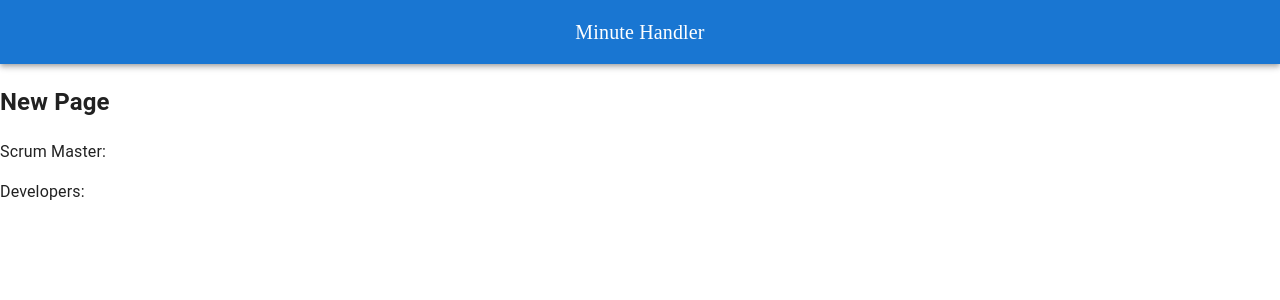
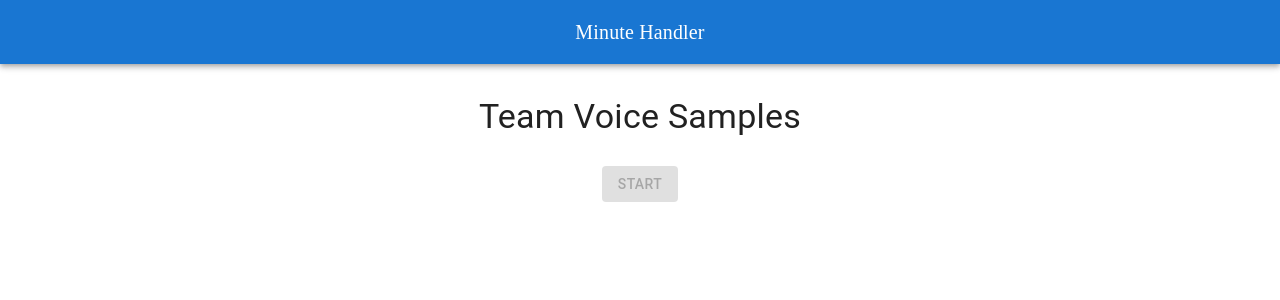
Before and after one commit to reheant/McHacks11, a React (Create React App) app in the folder client/: page /Initialization in a window 1280 px wide. Shown: the top 300 px of the page. Built offline with nearby package versions, Linux system fonts and the light colour scheme.

Commit message:
adding to initilzation

```diff
--- a/client/src/Components/Home.jsx
+++ b/client/src/Components/Home.jsx
@@ -18,37 +18,40 @@ import RemoveCircleOutlineIcon from "@mui/icons-material/RemoveCircleOutline";
 import AnimatedText from './AnimatedText';
 
 const TeamForm = () => {
-  const [scrumMaster, setScrumMaster] = useState("");
-  const [newDeveloper, setNewDeveloper] = useState("");
-  const [developers, setDevelopers] = useState([]);
+  const [teamLeader, setTeamLeader] = useState("");
+  const [newUser, setNewUser] = useState("");
+  const [users, setUsers] = useState([]);
 
   const navigate = useNavigate();
 
-  const handleScrumMasterChange = (event) => {
-    setScrumMaster(event.target.value);
+  const handleTeamLeaderChange = (event) => {
+    setTeamLeader(event.target.value);
   };
 
-  const handleNewDeveloperChange = (event) => {
-    setNewDeveloper(event.target.value);
+  const handleNewUserChange = (event) => {
+    setNewUser(event.target.value);
   };
 
-  const addDeveloper = () => {
-    if (newDeveloper) {
-      setDevelopers([...developers, newDeveloper]);
-      setNewDeveloper("");
+  const addUser = () => {
+    if (newUser) {
+      setUsers([...users, newUser]);
+      setNewUser("");
     }
   };
 
-  const deleteDeveloper = (index) => {
-    const updatedDevelopers = developers.filter((_, i) => i !== index);
-    setDevelopers(updatedDevelopers);
+  const deleteUser = (index) => {
+    const updatedUsers = users.filter((_, i) => i !== index);
+    setUsers(updatedUsers);
   };
 
   const handleSubmit = (event) => {
     event.preventDefault();
-    console.log("Scrum Master:", scrumMaster);
-    console.log("Developers:", developers);
-    navigate('/Initialization', { state: { scrumMaster, developers } });
+    const teamData = {
+      teamLeader: teamLeader,
+      users: [teamLeader, ...users],
+    };
+    console.log("Team Data:", teamData);
+    navigate('/Initialization', { state: teamData });
   };
 
   return (
@@ -63,43 +66,43 @@ const TeamForm = () => {
               <Grid container spacing={2} alignItems="center">
                 <Grid item xs={12}>
                   <TextField
-                    label="Scrum Master"
-                    value={scrumMaster}
-                    onChange={handleScrumMasterChange}
+                    label="Team Leader"
+                    value={teamLeader}
+                    onChange={handleTeamLeaderChange}
                     margin="normal"
                     fullWidth
                   />
                 </Grid>
                 <Grid item xs={9}>
                   <TextField
-                    label="Add Developer"
-                    value={newDeveloper}
-                    onChange={handleNewDeveloperChange}
+                    label="Add User"
+                    value={newUser}
+                    onChange={handleNewUserChange}
                     margin="normal"
                     fullWidth
                   />
                 </Grid>
                 <Grid item xs={3}>
-                  <IconButton onClick={addDeveloper} color="primary">
+                  <IconButton onClick={addUser} color="primary">
                     <AddCircleOutlineIcon />
                   </IconButton>
                 </Grid>
                 <Grid item xs={12}>
                   <List>
-                    {developers.map((developer, index) => (
+                    {users.map((user, index) => (
                       <ListItem
                         key={index}
                         secondaryAction={
                           <IconButton
                             edge="end"
                             aria-label="delete"
-                            onClick={() => deleteDeveloper(index)}
+                            onClick={() => deleteUser(index)}
                           >
                             <RemoveCircleOutlineIcon color="secondary" />
                           </IconButton>
                         }
                       >
-                        <ListItemText primary={developer} />
+                        <ListItemText primary={user} />
                       </ListItem>
                     ))}
                   </List>
--- a/client/src/Components/Initialization.jsx
+++ b/client/src/Components/Initialization.jsx
@@ -1,22 +1,68 @@
 // NewPage.js
-import React from 'react';
+import React, { useState } from 'react';
 import { useLocation } from 'react-router-dom';
+import { Box, List, ListItem, ListItemText, IconButton, Button, Paper, Typography, Container } from '@mui/material';
+import MicIcon from '@mui/icons-material/Mic';
 
 const NewPage = () => {
   const location = useLocation();
-  const { scrumMaster, developers } = location.state || {};
+  const { teamLeader, users } = location.state || {};
+  const [recordings, setRecordings] = useState({});
+
+  const handleRecord = async (userName) => {
+    try {
+      const response = await fetch('http://localhost:5000/record_voice', { // Replace with your Flask server URL
+        method: 'POST',
+        headers: {
+          'Content-Type': 'application/json',
+        },
+        body: JSON.stringify({ userName }), // Send the username as part of the request
+      });
+      const data = await response.json();
+      if (data.status === 'success') {
+        // Update state to indicate recording is done for this user
+        setRecordings(prev => ({ ...prev, [userName]: true }));
+      }
+    } catch (error) {
+      console.error('Error recording voice:', error);
+    }
+  };
+
+  const allRecorded = users && users.every(user => recordings[user]);
+
+  const handleStart = () => {
+    // Logic to send data to backend
+    console.log('Sending data to backend...');
+  };
 
   return (
-    <div>
-      <h2>New Page</h2>
-      <p>Scrum Master: {scrumMaster}</p>
-      <p>Developers:</p>
-      <ul>
-        {developers && developers.map((developer, index) => (
-          <li key={index}>{developer}</li>
-        ))}
-      </ul>
-    </div>
+    <Container maxWidth="sm">
+      <Box sx={{ display: 'flex', flexDirection: 'column', alignItems: 'center', mt: 4 }}>
+        <Typography variant="h4" gutterBottom>
+          Team Voice Samples
+        </Typography>
+        <List sx={{ width: '100%' }}>
+          {users && users.map((user, index) => (
+            <Paper key={index} elevation={3} sx={{ mb: 2, p: 1 }}>
+              <ListItem>
+                <ListItemText primary={user} secondary={index === 0 ? 'Team Leader' : 'User'} />
+                <IconButton onClick={() => handleRecord(user)} disabled={recordings[user]}>
+                  <MicIcon />
+                </IconButton>
+              </ListItem>
+            </Paper>
+          ))}
+        </List>
+        <Button
+          variant="contained"
+          color="primary"
+          onClick={handleStart}
+          disabled={!allRecorded}
+        >
+          Start
+        </Button>
+      </Box>
+    </Container>
   );
 };
 
```
